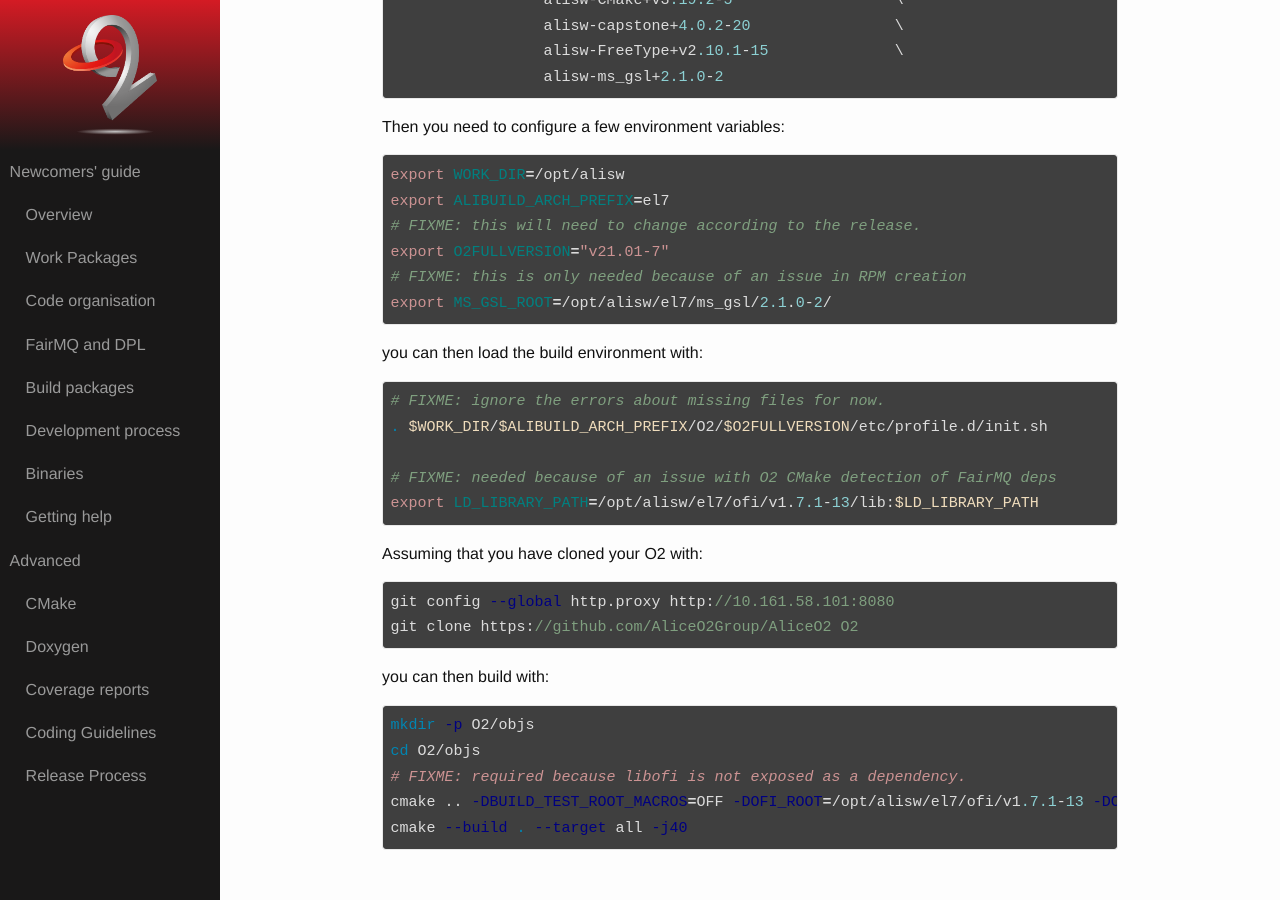
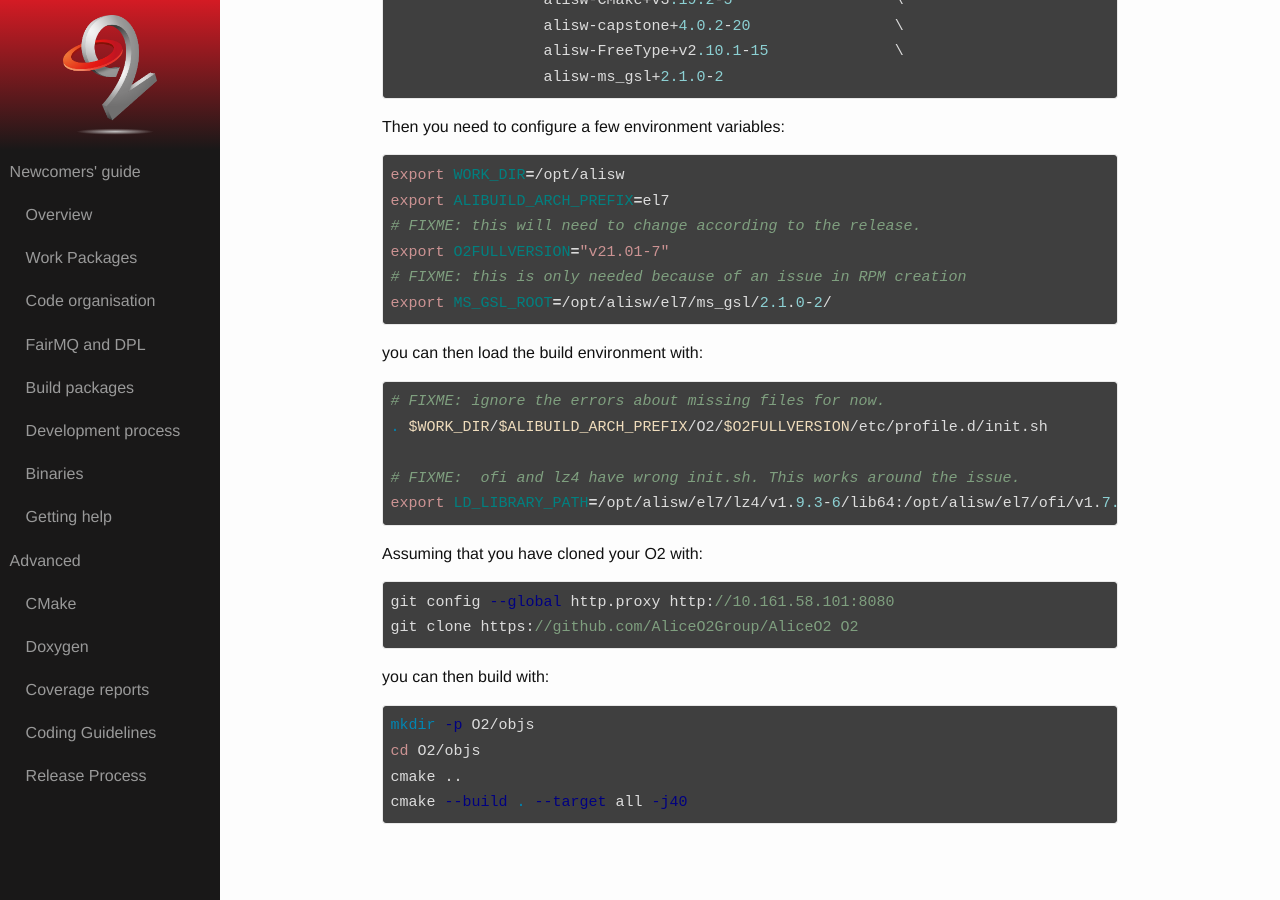
Before and after one commit to AliceO2Group/AliceO2Group.github.io, a Jekyll site: the page built from quickstart/build.markdown, in a window 1280 px wide and 900 px high, scrolled down 799 px. Built offline with Jekyll 4.4.1, drawn with Linux system fonts in a browser that asks for light colours.

Commit message:
Update build.markdown

````diff
--- a/quickstart/build.markdown
+++ b/quickstart/build.markdown
@@ -50,8 +50,8 @@ you can then load the build environment with:
 # FIXME: ignore the errors about missing files for now.
 . $WORK_DIR/$ALIBUILD_ARCH_PREFIX/O2/$O2FULLVERSION/etc/profile.d/init.sh
 
-# FIXME: needed because of an issue with O2 CMake detection of FairMQ deps
-export LD_LIBRARY_PATH=/opt/alisw/el7/ofi/v1.7.1-13/lib:$LD_LIBRARY_PATH
+# FIXME:  ofi and lz4 have wrong init.sh. This works around the issue.
+export LD_LIBRARY_PATH=/opt/alisw/el7/lz4/v1.9.3-6/lib64:/opt/alisw/el7/ofi/v1.7.1-13/lib:$LD_LIBRARY_PATH
 ```
 
 Assuming that you have cloned your O2 with:
@@ -66,7 +66,6 @@ you can then build with:
 ```bash
 mkdir -p O2/objs
 cd O2/objs
-# FIXME: required because libofi is not exposed as a dependency.
-cmake .. -DBUILD_TEST_ROOT_MACROS=OFF -DOFI_ROOT=/opt/alisw/el7/ofi/v1.7.1-13 -DCMAKE_EXE_LINKER_FLAGS="-Wl,--unresolved-symbols=ignore-all"
+cmake ..
 cmake --build . --target all -j40
 ```
````
